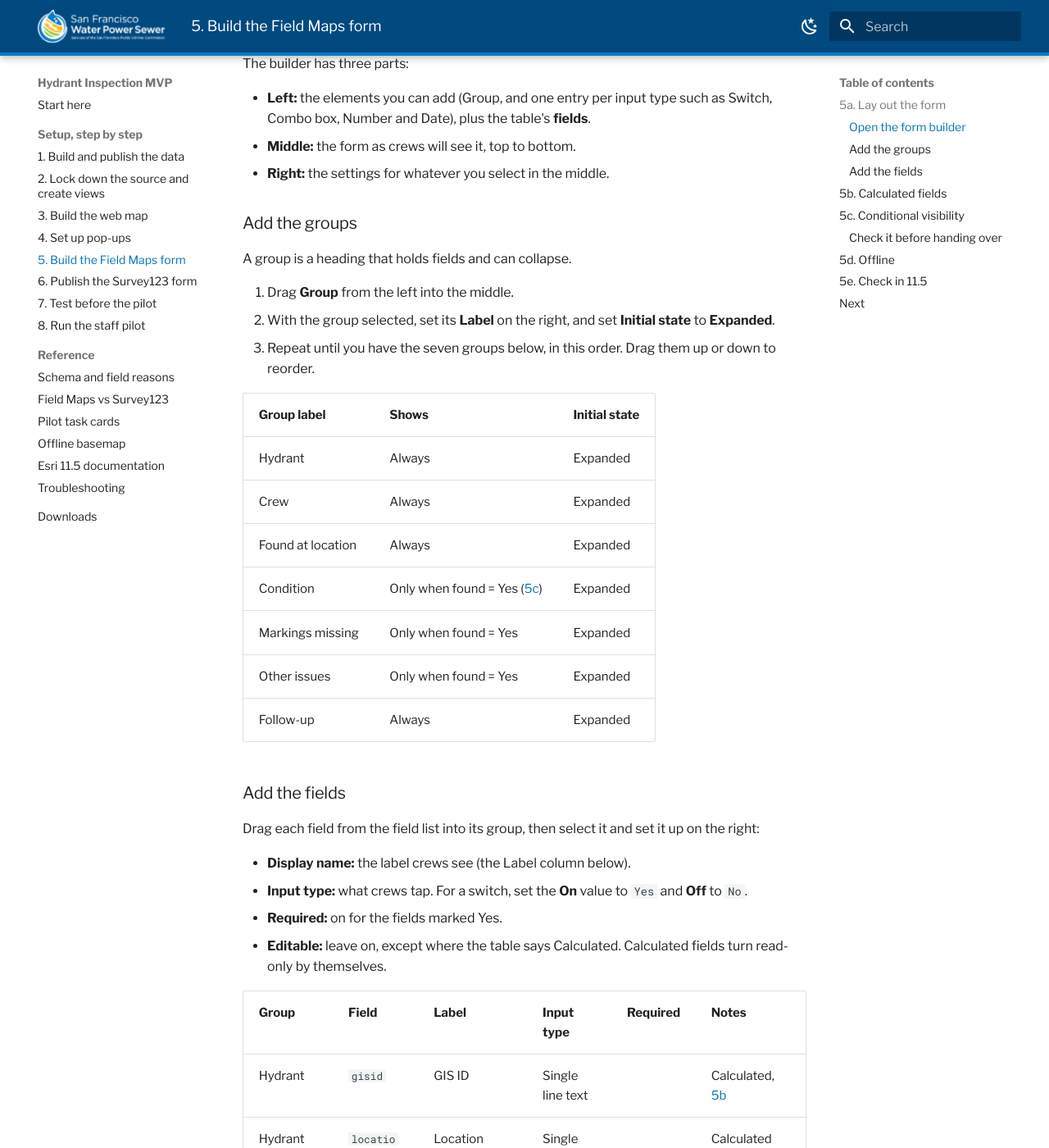
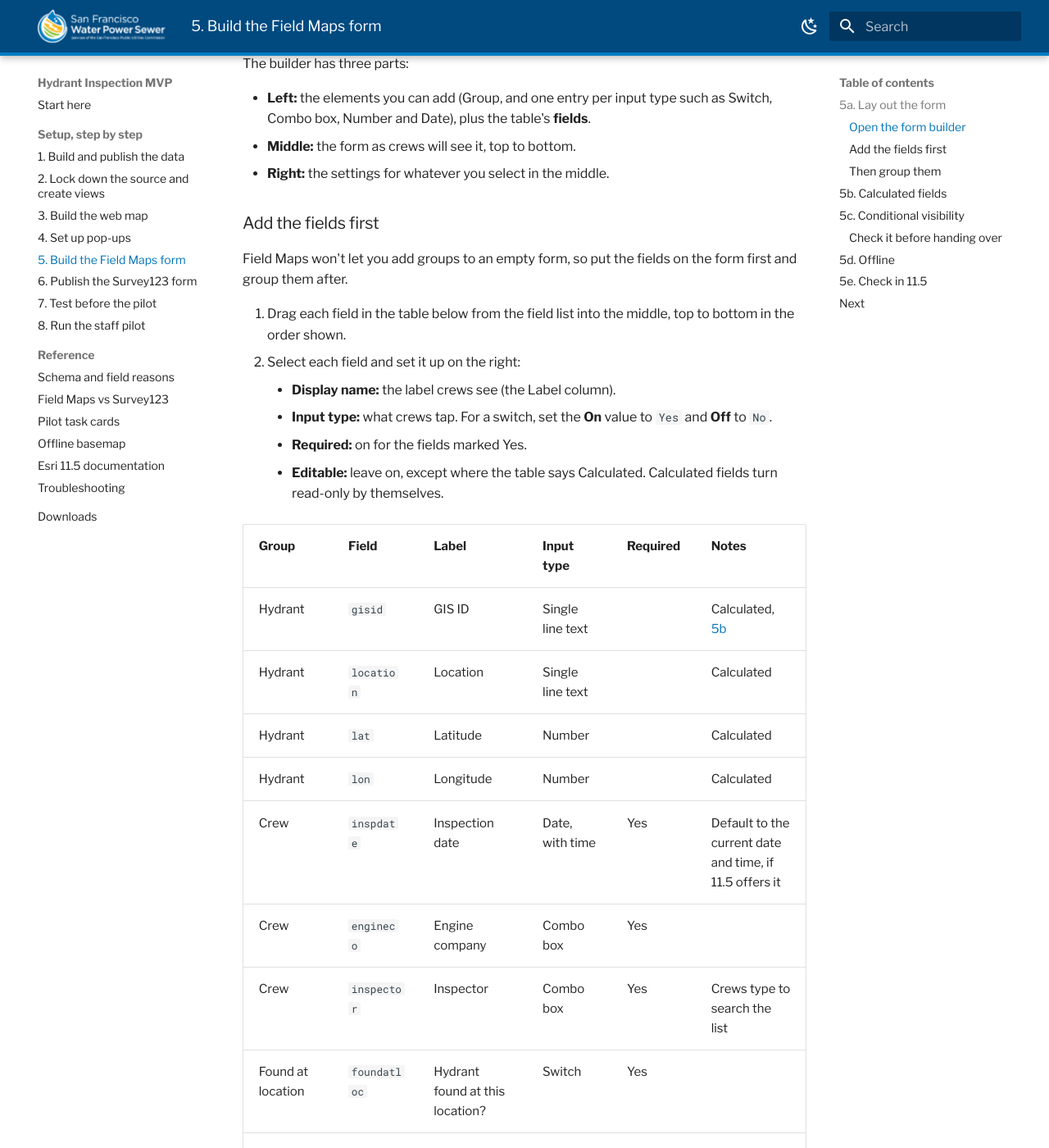
Before and after one commit to sstasio/sfpuc-hydrant-mvp, an MkDocs documentation site: the page built from docs/setup/05-field-maps-form.md, in a window 1280 px wide and 1400 px high, scrolled down 710 px. Shown: the whole window at 82% size. Built offline with MkDocs 1.6.1 and Material for MkDocs 9.7.7, drawn with Linux system fonts in a browser that asks for light colours; some of the changed text lies outside the part shown.

Commit message:
Step 5: add fields before groups
Co-Authored-By: Claude Opus 5.5 (1M context) <noreply@anthropic.com>
Claude-Session: https://claude.ai/code/session_01WcX7gz835Uu2NoHiASCWjE

```diff
--- a/docs/setup/05-field-maps-form.md
+++ b/docs/setup/05-field-maps-form.md
@@ -22,32 +22,16 @@ The builder has three parts:
 - **Middle:** the form as crews will see it, top to bottom.
 - **Right:** the settings for whatever you select in the middle.
 
-### Add the groups
+### Add the fields first
 
-A group is a heading that holds fields and can collapse.
+Field Maps won't let you add groups to an empty form, so put the fields on the form first and group them after.
 
-1. Drag **Group** from the left into the middle.
-2. With the group selected, set its **Label** on the right, and set **Initial state** to **Expanded**.
-3. Repeat until you have the seven groups below, in this order. Drag them up or down to reorder.
-
-| Group label | Shows | Initial state |
-|---|---|---|
-| Hydrant | Always | Expanded |
-| Crew | Always | Expanded |
-| Found at location | Always | Expanded |
-| Condition | Only when found = Yes ([5c](#5c-conditional-visibility)) | Expanded |
-| Markings missing | Only when found = Yes | Expanded |
-| Other issues | Only when found = Yes | Expanded |
-| Follow-up | Always | Expanded |
-
-### Add the fields
-
-Drag each field from the field list into its group, then select it and set it up on the right:
-
-- **Display name:** the label crews see (the Label column below).
-- **Input type:** what crews tap. For a switch, set the **On** value to `Yes` and **Off** to `No`.
-- **Required:** on for the fields marked Yes.
-- **Editable:** leave on, except where the table says Calculated. Calculated fields turn read-only by themselves.
+1. Drag each field in the table below from the field list into the middle, top to bottom in the order shown.
+2. Select each field and set it up on the right:
+    - **Display name:** the label crews see (the Label column).
+    - **Input type:** what crews tap. For a switch, set the **On** value to `Yes` and **Off** to `No`.
+    - **Required:** on for the fields marked Yes.
+    - **Editable:** leave on, except where the table says Calculated. Calculated fields turn read-only by themselves.
 
 | Group | Field | Label | Input type | Required | Notes |
 |---|---|---|---|---|---|
@@ -79,6 +63,25 @@ Drag each field from the field list into its group, then select it and set it up
 | Other issues | `hardtooperate` | Hard to operate | Switch | | |
 | Follow-up | `needsfollowup` | Needs SFPUC follow-up | Switch | | Calculated |
 | Follow-up | `remarks` | Remarks | Multiline text | | |
+
+### Then group them
+
+A group is a heading that holds fields and can collapse. With the fields on the form:
+
+1. Drag **Group** from the left into the middle, just above the first field it should hold.
+2. With the group selected, set its **Label** on the right, and set **Initial state** to **Expanded**.
+3. Drag that group's fields (the Group column in the table above) into it.
+4. Repeat until you have the seven groups below, in this order. Drag a group up or down to reorder it, and its fields move with it.
+
+| Group label | Shows | Initial state |
+|---|---|---|
+| Hydrant | Always | Expanded |
+| Crew | Always | Expanded |
+| Found at location | Always | Expanded |
+| Condition | Only when found = Yes ([5c](#5c-conditional-visibility)) | Expanded |
+| Markings missing | Only when found = Yes | Expanded |
+| Other issues | Only when found = Yes | Expanded |
+| Follow-up | Always | Expanded |
 
 Leave these out of the form: `hydrantguid` (Field Maps fills it when the inspection is added from a hydrant), ObjectID, GlobalID and the editor tracking fields. Photos come from the attachments section Field Maps adds on its own.
 
```
